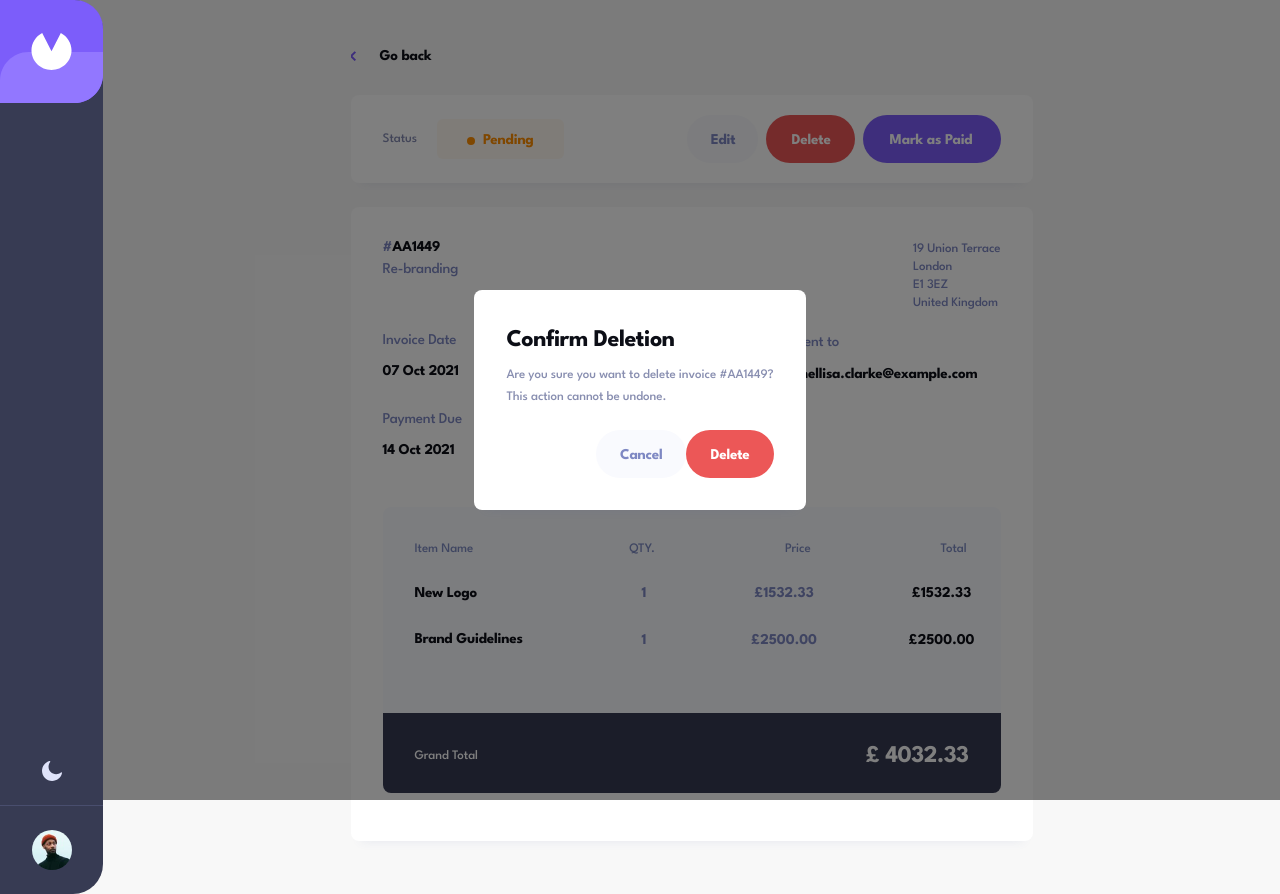
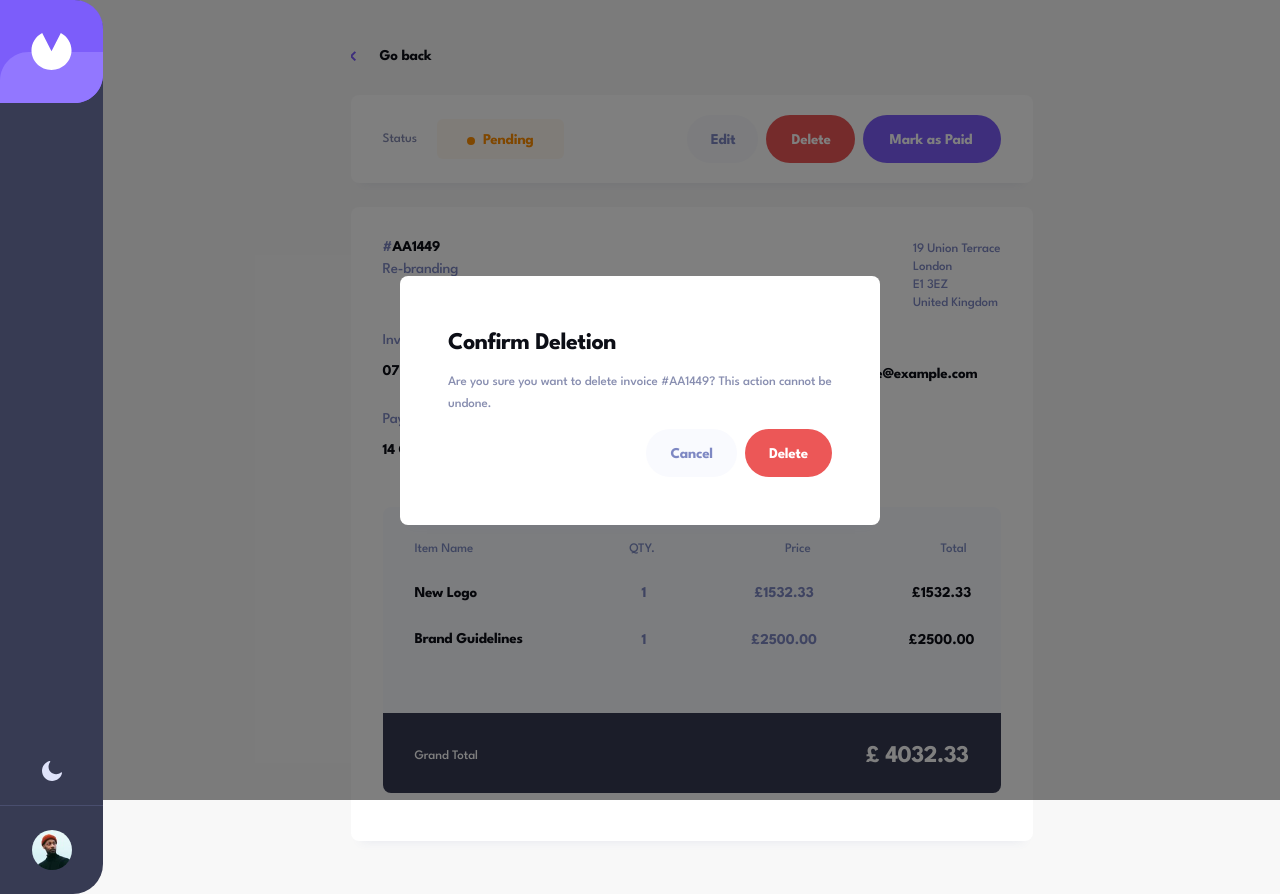
Before and after one commit to Bletfen/Invoice-App, a React (Vite) app: page /AA1449 in a window 1280 px wide. Both pictures are taken after a click on the button "Delete". Built offline with nearby package versions, Linux system fonts and the light colour scheme.

Commit message:
polished delete component added dark mode

```diff
--- a/src/components/Delete.tsx
+++ b/src/components/Delete.tsx
@@ -18,6 +18,10 @@ export default function Delete({
       className="absolute pt-[3.4rem] pb-[3.2rem]
         px-[3.2rem] bg-white rounded-[0.8rem]
         shadow-[0_10px_10px_-10px_rgba(72,84,159,0.10)]
+        transition-all duration-300 dark:bg-[#132139]
+        w-[32.7rem] md:w-[48rem]
+        md:pt-[5.1rem] md:px-[4.8rem]
+        md:pb-[4.8rem]
         "
     >
       <h1
@@ -25,7 +29,9 @@ export default function Delete({
         font-bold leading-[3.2rem]
         tracking-[-0.5px]
         text-[#0c0e16]
-        mb-[0.8rem]"
+        mb-[0.8rem]
+        md:mb-[1.2rem]
+        transition-all duration-300 dark:text-white"
       >
         Confirm Deletion
       </h1>
@@ -33,14 +39,17 @@ export default function Delete({
         className="text-[1.3rem]
         font-[500] leading-[2.2rem]
         tracking-[-0.1px]
-        text-[#888eb0] mb-[2.2rem]"
+        text-[#888eb0] mb-[2.2rem]
+        md:mb-[1.4rem]
+        transition-all duration-300 dark:text-[#dfe3fa]"
       >
-        Are you sure you want to delete invoice #{invoiceId}? <br />
-        This action cannot be undone.
+        Are you sure you want to delete invoice #{invoiceId}? This action cannot
+        be undone.
       </p>
       <div
         className="flex
-        justify-end"
+        justify-end
+        gap-[0.8rem]"
       >
         <button
           type="button"
@@ -49,7 +58,9 @@ export default function Delete({
           bg-[#f9fafe] rounded-[2.4rem]
           text-[1.5rem] font-bold leading-[1.5rem]
           tracking-[-0.25px] text-[#7e88c3]
-          cursor-pointer"
+          cursor-pointer
+          transition-all duration-300 dark:bg-[#252945]
+          dark:text-[#dfe3fa]"
           onClick={() => setShowDelete(false)}
         >
           Cancel
```
